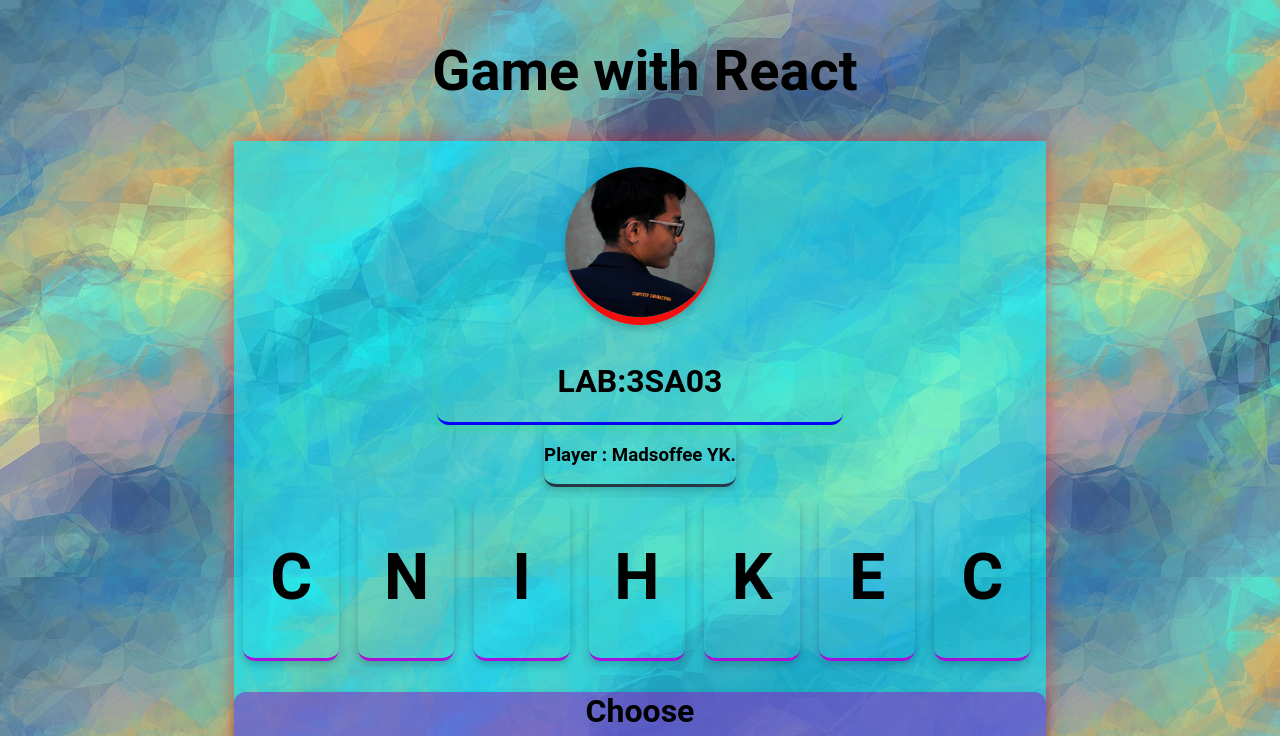
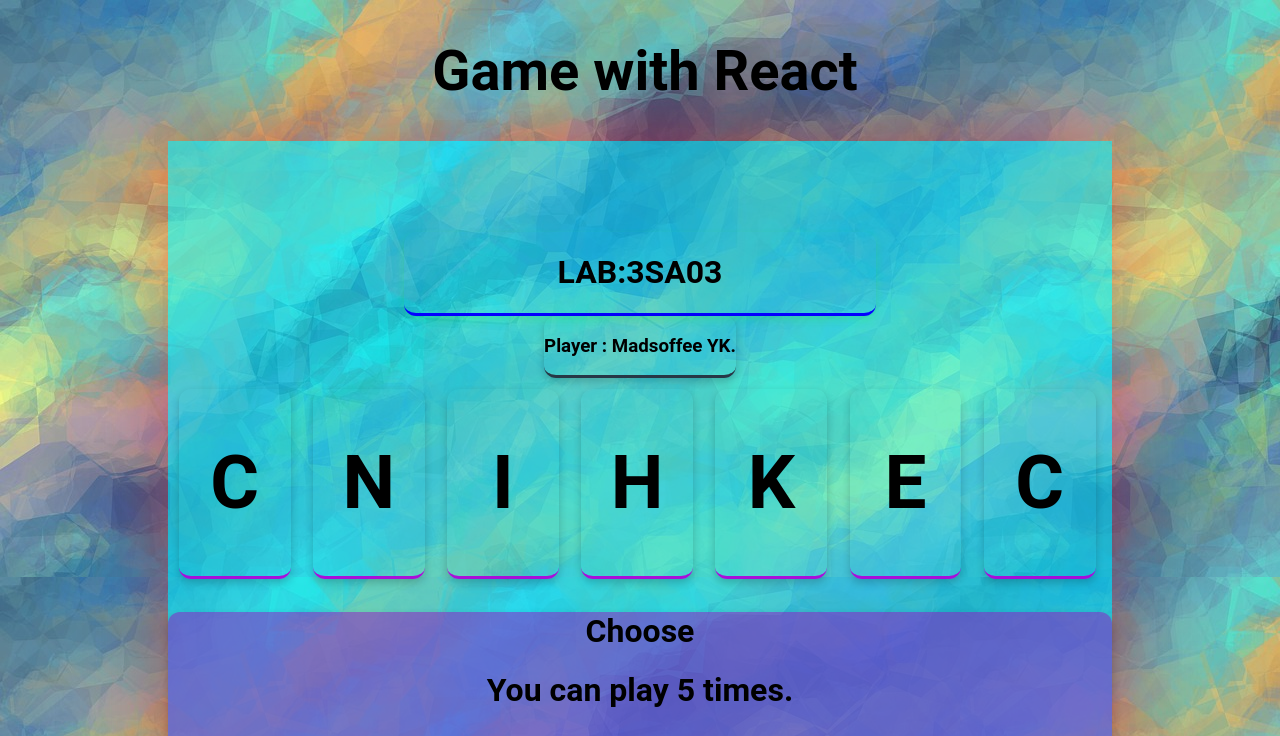
Before and after one commit to Madsoffee/03SA03, a React (Create React App) app: page / in a window 1280 px wide. Shown: the top 736 px of the page. Built offline with nearby package versions, Linux system fonts and the light colour scheme.

Commit message:
app commit

```diff
--- a/src/App.css
+++ b/src/App.css
@@ -6,31 +6,17 @@ body{
   background: rgba(0, 234, 255, 0.534);
   display: block;
   margin: 0 auto;
-  width: 21.5cm;
-  height: 30.7cm;
-  margin-bottom: 0.5cm;
-  box-shadow: 0 0 0.5cm rgba(245, 16, 16, 0.5);
+  width: 25cm;
+  height: 22cm;
+  margin-bottom: 2cm;
+  box-shadow: 0 0 2cm rgba(245, 16, 16, 0.5);
 
-}
-.profile{
-  width: 150px;
-  height: 150px;
-  margin: 16px 32px;
-  border-radius: 100%;
-  box-shadow: 0 4px 8px 0 rgba(0,0,0,0.2);
-  border-bottom:8px solid rgba(255, 0, 0, 0.933);
-
-}
-.profile-area{
-  display: flex;
-  justify-content: center;
-  align-items: center;
 }
 .card {
   display: inline-block;
   text-align: center;
   width: 3em;
-  font-size: 2em;
+  font-size: 2.33em;
   box-shadow: 0 4px 8px 0 rgba(0, 0, 0, 0.2);
   margin: 0.3em;
   user-select: none;
@@ -52,7 +38,6 @@ body{
   text-align: center;
   border-bottom-color: #273746;
   text-shadow: 1 4px 8px 0 rgba(31, 228, 47, 0.2);
-
 
 }
 .text1{
--- a/src/App.js
+++ b/src/App.js
@@ -65,7 +65,7 @@ class App extends React.Component {
         </div>
         <div className="first">
           <div className="second">
-            <div className="profile-area"><img className="profile" src={profile}></img></div>
+            <div ><h1> <br></br></h1></div>
             <div className="center-box">
               <div className="center-text">
                 <div className="text1"><h1 className="text">LAB:3SA03   </h1></div>
```
